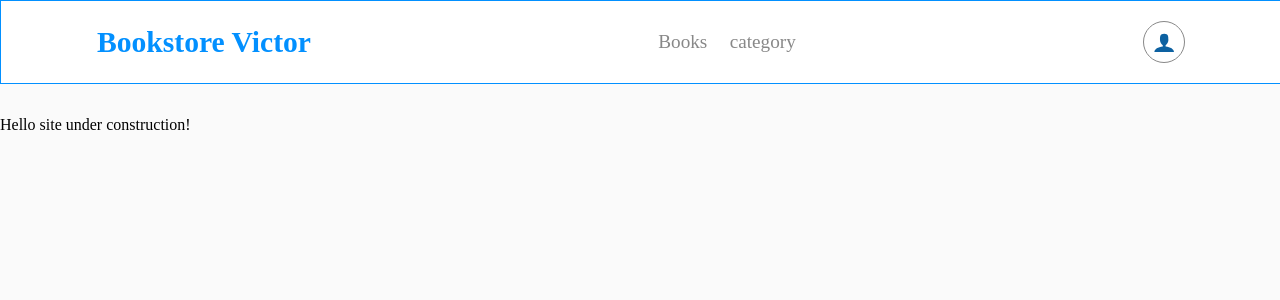
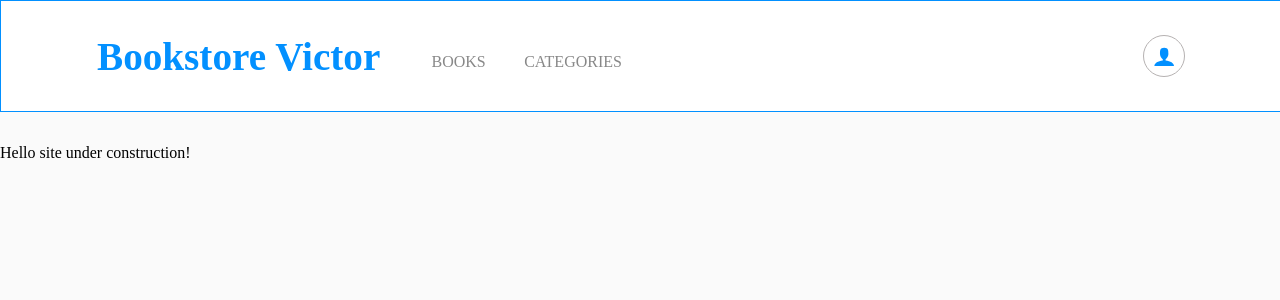
Before and after one commit to VICTOR-CHUKWU/react-book-store, a React (Create React App) app: page /category in a window 1280 px wide. Shown: the top 300 px of the page. Built offline with nearby package versions, Linux system fonts and the light colour scheme; no server answers.

Commit message:
Edited style

```diff
--- a/src/component/Header.js
+++ b/src/component/Header.js
@@ -5,6 +5,7 @@ import { ImUser } from 'react-icons/im';
 const Header = () => (
   <div className="header">
     <div className="header-inner">
+      <div className="head">
         <h2>Bookstore Victor</h2>
         <div className="nav">
           <Link to="/" className="link">
@@ -13,8 +14,9 @@ const Header = () => (
           </Link>
           <Link to="/category" className="link">
             {' '}
-          <span>category</span>
+            <span>categories</span>
           </Link>
+        </div>
       </div>
       <div className="circle">
         <ImUser className="blue-head" />
--- a/src/component/books/AddBooks.js
+++ b/src/component/books/AddBooks.js
@@ -25,7 +25,7 @@ const AddBooks = () => {
       <div className="form-inputs">
         <input
           type="text"
-          placeholder="Add New Book"
+          placeholder="Book title"
           onChange={(e) => setTitle(e.target.value)}
           value={title}
         />
--- a/src/index.css
+++ b/src/index.css
@@ -24,24 +24,32 @@ body {
   border: 1px solid #0290ff;
 }
 
-.header h2 {
+.head {
+  display: flex;
+  align-items: center;
+}
+
+.head h2 {
   color: #0290ff;
-  font-size: 1.85rem;
+  font-size: 2.45rem;
 }
 
 .link {
   text-decoration: none;
+  margin-bottom: -0.8rem;
 }
 
 .nav {
   display: flex;
   align-items: center;
+  margin-left: 2rem;
 }
 
 .nav span {
   color: #888;
-  font-size: 1.2rem;
-  margin: 0 0.7rem;
+  font-size: 1rem;
+  margin: 0 1.2rem;
+  text-transform: uppercase;
 }
 
 .nav span:hover {
@@ -52,14 +60,14 @@ body {
   width: 40px;
   height: 40px;
   border-radius: 50%;
-  border: 1px solid #888;
+  border: 1px solid rgb(182, 178, 178);
   display: flex;
   align-items: center;
   justify-content: center;
 }
 
 .blue-head {
-  color: #0d61a1;
+  color: #0290ff;
   font-size: 1.4rem;
 }
 
@@ -172,6 +180,7 @@ body {
   color: #888;
   font-size: 1.5rem;
   margin-bottom: 1.4rem;
+  text-transform: uppercase;
 }
 
 .form-inputs {
@@ -183,7 +192,7 @@ body {
 .form-inputs input {
   width: 38%;
   margin: 0 0.5rem;
-  height: 2.8rem;
+  height: 2rem;
   border: 1px solid rgb(202, 198, 198);
   color: black;
   padding: 0.5rem;
@@ -194,10 +203,10 @@ body {
 
 .form-inputs button {
   background: #0290ff;
-  height: 3.8rem;
-  line-height: 2.5rem;
+  height: 3rem;
+  line-height: 3rem;
   width: 15%;
-  font-size: 1rem;
+  font-size: 0.8rem;
   font-weight: 500;
   border: none;
   outline: none;
@@ -208,14 +217,13 @@ body {
 
 ::placeholder {
   color: #888;
-  font-size: 1.3rem;
+  font-size: 1rem;
 }
 
 .chapter {
   display: flex;
-  align-items: center;
   flex-direction: column;
-  justify-content: center;
+  margin-right: 6rem;
 }
 
 .chapter h4 {
@@ -278,6 +286,11 @@ body {
     margin-top: 0;
   }
 
+  .items p {
+    text-align: center;
+    margin-top: 0;
+  }
+
   .meter {
     font-size: 3rem;
   }
@@ -315,4 +328,21 @@ body {
     width: 50%;
     font-size: 1.3rem;
   }
+
+  .chapter {
+    display: flex;
+    flex-direction: column;
+    align-items: center;
+    justify-content: center;
+    margin-right: 0;
+  }
+
+  .circle {
+    width: 30px;
+    height: 30px;
+  }
+
+  .blue-head {
+    font-size: 1rem;
+  }
 }
```
Lines whose indentation alone changed are shown as unchanged.
